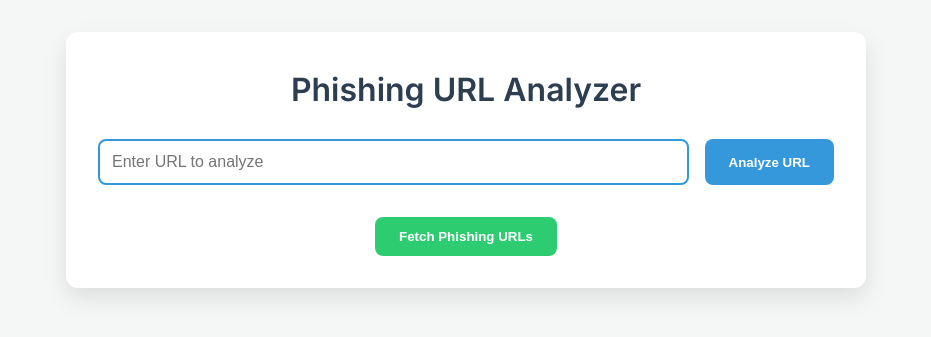
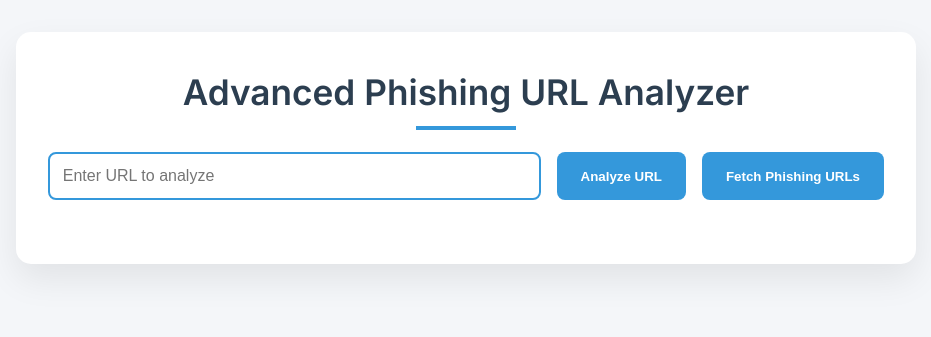
Before and after one commit to shriprad/phishingwebsite, a Flask app: page / in a window 1280 px wide. Shown: the top 337 px of the page, without its empty margins (174-1105 px from the left). Run offline with Flask 2, Linux system fonts and the light colour scheme.

Commit message:
Update index.html

```diff
--- a/templates/index.html
+++ b/templates/index.html
@@ -3,7 +3,7 @@
 <head>
     <meta charset="UTF-8">
     <meta name="viewport" content="width=device-width, initial-scale=1.0">
-    <title>Phishing URL Analyzer</title>
+    <title>Advanced Phishing URL Analyzer</title>
     <link href="https://fonts.googleapis.com/css2?family=Inter:wght@300;400;600&display=swap" rel="stylesheet">
     <style>
         * {
@@ -13,38 +13,55 @@
         }
         body {
             font-family: 'Inter', sans-serif;
-            background-color: #f4f7f6;
+            background-color: #f4f6f9;
             color: #333;
             line-height: 1.6;
         }
         .container {
-            max-width: 800px;
+            max-width: 900px;
             margin: 2rem auto;
             padding: 2rem;
             background-color: white;
-            border-radius: 12px;
-            box-shadow: 0 10px 25px rgba(0,0,0,0.1);
+            border-radius: 15px;
+            box-shadow: 0 15px 35px rgba(0,0,0,0.08);
         }
         h1 {
             text-align: center;
             color: #2c3e50;
-            margin-bottom: 1.5rem;
+            margin-bottom: 2rem;
             font-weight: 600;
+            font-size: 2.2rem;
+            position: relative;
         }
-        .search-container {
+        h1::after {
+            content: '';
+            position: absolute;
+            width: 100px;
+            height: 4px;
+            background-color: #3498db;
+            bottom: -10px;
+            left: 50%;
+            transform: translateX(-50%);
+        }
+        form {
             display: flex;
             gap: 1rem;
             margin-bottom: 2rem;
         }
-        .search-container input {
+        input {
             flex-grow: 1;
-            padding: 0.75rem;
+            padding: 0.8rem;
             border: 2px solid #3498db;
             border-radius: 8px;
             font-size: 1rem;
+            transition: border-color 0.3s ease;
         }
-        .search-container button {
-            padding: 0.75rem 1.5rem;
+        input:focus {
+            outline: none;
+            border-color: #2980b9;
+        }
+        button {
+            padding: 0.8rem 1.5rem;
             background-color: #3498db;
             color: white;
             border: none;
@@ -53,114 +70,107 @@
             font-weight: 600;
             transition: background-color 0.3s ease;
         }
-        .search-container button:hover {
+        button:hover {
             background-color: #2980b9;
         }
-        .fetch-urls-container {
-            display: flex;
-            justify-content: center;
-            margin-top: 1rem;
-        }
-        .fetch-urls-btn {
-            padding: 0.75rem 1.5rem;
-            background-color: #2ecc71;
-            color: white;
-            border: none;
-            border-radius: 8px;
-            cursor: pointer;
-            font-weight: 600;
-            transition: background-color 0.3s ease;
-        }
-        .fetch-urls-btn:hover {
-            background-color: #27ae60;
-        }
         .analysis-result, .fetched-urls {
-            background-color: #f9f9f9;
-            border-radius: 8px;
+            background-color: #f9fbfc;
+            border-radius: 10px;
             padding: 1.5rem;
             margin-top: 1.5rem;
-            border: 1px solid #e0e0e0;
+            border: 1px solid #e6eaee;
+            box-shadow: 0 5px 15px rgba(0,0,0,0.05);
         }
         .component-grid {
             display: grid;
             grid-template-columns: repeat(auto-fit, minmax(200px, 1fr));
             gap: 1rem;
-            margin-bottom: 1rem;
+            margin-bottom: 1.5rem;
         }
         .component-item {
             background-color: #e9f3fb;
             padding: 1rem;
-            border-radius: 6px;
+            border-radius: 8px;
             font-size: 0.9rem;
+            transition: transform 0.3s ease;
+        }
+        .component-item:hover {
+            transform: translateY(-5px);
         }
         .fetched-urls ul {
             list-style-type: none;
             max-height: 300px;
             overflow-y: auto;
+            padding: 0.5rem;
         }
         .fetched-urls li {
-            background-color: #f0f0f0;
+            background-color: #f0f4f8;
             margin-bottom: 0.5rem;
-            padding: 0.5rem;
-            border-radius: 4px;
+            padding: 0.75rem;
+            border-radius: 6px;
             word-break: break-all;
+            transition: background-color 0.3s ease;
+        }
+        .fetched-urls li:hover {
+            background-color: #e6edf3;
         }
         pre {
             white-space: pre-wrap;
             word-wrap: break-word;
-            background-color: #f4f4f4;
+            background-color: #f4f6f9;
             padding: 1rem;
-            border-radius: 6px;
+            border-radius: 8px;
             overflow-x: auto;
+            border: 1px solid #e6eaee;
+        }
+        @media (max-width: 600px) {
+            .container {
+                margin: 1rem;
+                padding: 1rem;
+            }
+            form {
+                flex-direction: column;
+            }
         }
     </style>
 </head>
 <body>
 <div class="container">
-        <h1>Phishing URL Analyzer</h1>
-
-        <form method="POST" class="search-container">
+    <h1>Advanced Phishing URL Analyzer</h1>
+    <form method="POST">
         <input type="text" name="url" placeholder="Enter URL to analyze">
         <button type="submit">Analyze URL</button>
+        <button type="submit" name="fetch_urls" value="1">Fetch Phishing URLs</button>
     </form>
-
-        <div class="fetch-urls-container">
-            <form method="POST">
-                <button type="submit" name="action" value="fetch_urls" class="fetch-urls-btn">Fetch Phishing URLs</button>
-            </form>
-        </div>
-
     {% if analysis_result %}
     <div class="analysis-result">
         <h2>URL Components</h2>
         <div class="component-grid">
             <div class="component-item">
-                    <strong>Full URL:</strong><br> {{ analysis_result.url_components.full_url }}
+                <strong>Full URL:</strong> {{ analysis_result.url_components.full_url }}
             </div>
             <div class="component-item">
-                    <strong>Scheme:</strong><br> {{ analysis_result.url_components.scheme }}
+                <strong>Scheme:</strong> {{ analysis_result.url_components.scheme }}
             </div>
             <div class="component-item">
-                    <strong>Domain:</strong><br> {{ analysis_result.url_components.domain }}
+                <strong>Domain:</strong> {{ analysis_result.url_components.domain }}
             </div>
             <div class="component-item">
-                    <strong>Subdomain:</strong><br> {{ analysis_result.url_components.subdomain }}
+                <strong>Subdomain:</strong> {{ analysis_result.url_components.subdomain }}
             </div>
             <div class="component-item">
-                    <strong>Path:</strong><br> {{ analysis_result.url_components.path }}
+                <strong>Path:</strong> {{ analysis_result.url_components.path }}
             </div>
             <div class="component-item">
-                    <strong>Query Parameters:</strong><br> {{ analysis_result.url_components.query }}
+                <strong>Query Parameters:</strong> {{ analysis_result.url_components.query }}
             </div>
         </div>
-
         <h2>Phishing Analysis</h2>
         <p><strong>Page Title:</strong> {{ analysis_result.page_title }}</p>
         <p><strong>Analysis Time:</strong> {{ analysis_result.analysis_time }} seconds</p>
         <pre>{{ analysis_result.analysis }}</pre>
     </div>
     {% endif %}
-
     {% if fetched_urls %}
     <div class="fetched-urls">
         <h2>Fetched Phishing URLs</h2>
```
Lines whose indentation alone changed are shown as unchanged.
